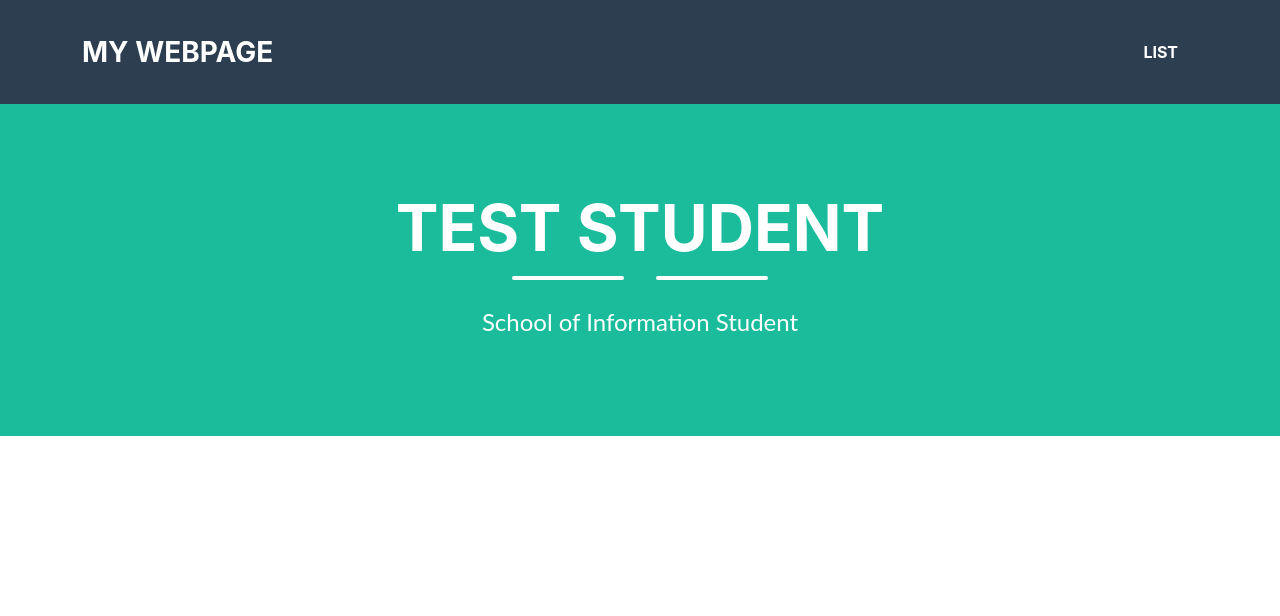
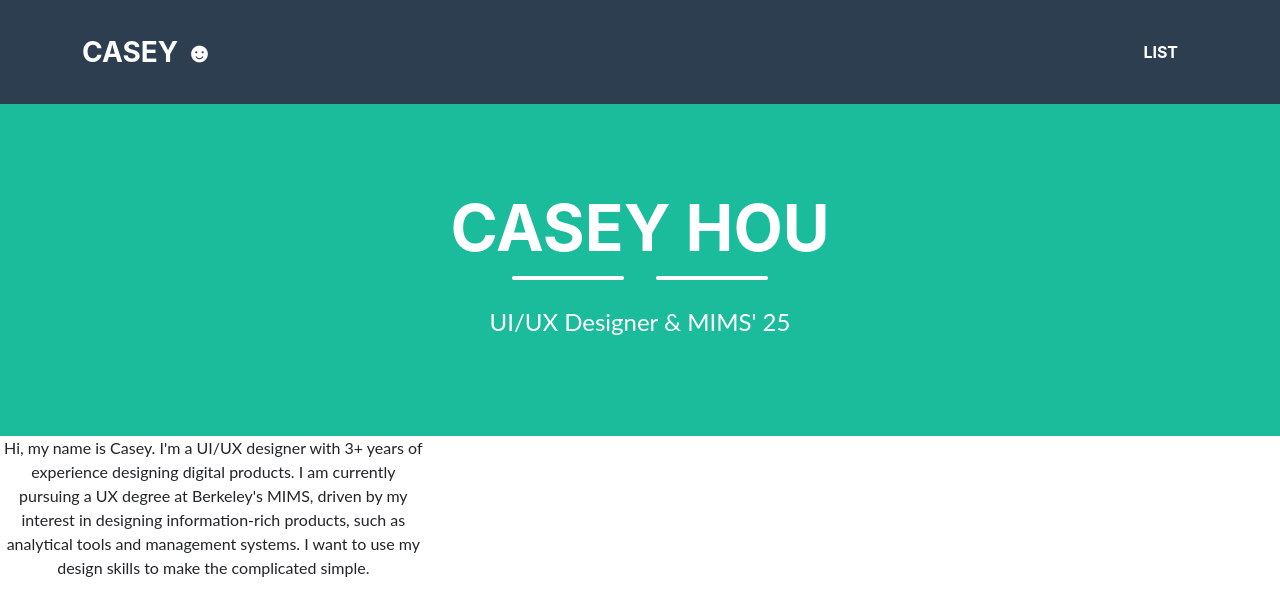
Before and after one commit to casey-hou/casey-hou.github.io, a plain HTML site: page WebsiteAssignmentFiles/index.html in a window 1280 px wide. Drawn offline with Linux system fonts and the light colour scheme.

Commit message:
change HTML Data

```diff
--- a/WebsiteAssignmentFiles/index.html
+++ b/WebsiteAssignmentFiles/index.html
@@ -3,7 +3,7 @@
     <header>
         <link rel="stylesheet" href="style.css">
         <link rel="stylesheet" href="table_style.css">
-        <title>My Webpage Title</title>
+        <title>Casey Hou</title>
     </header>
     <body>
         <!---Navigation--->
@@ -11,7 +11,7 @@
         <nav class="navbar navbar-expand-lg bg-secondary text-uppercase fixed-top" id="mainNav">
             <div class="container">
                 <!--This code defines the "My Webpage" link in the top left corner of the navigation pane-->
-                <a class="navbar-brand" href="./index.html">My Webpage</a>
+                <a class="navbar-brand" href="./index.html">Casey ☻</a>
                 <!--This code defines the "List" link in the top right corner of the navigation pane-->
                 <ul class="navbar-nav ms-auto">
                     <li class="nav-item mx-0 mx-lg-1"><a class="nav-link py-3 px-0 px-lg-3 rounded" href="./list.html">List</a></li>
@@ -23,20 +23,25 @@
             <div class="container d-flex align-items-center flex-column">
 
                 <!-- This code is for the student name-->
-                <h1 class="masthead-heading text-uppercase mb-0">Test Student</h1>
+                <h1 class="masthead-heading text-uppercase mb-0">Casey Hou</h1>
                 <!--This code creates the two lines separating the student name from the subtitle-->
                 <div class="divider-custom divider-light">
                     <div class="divider-custom-line"></div>
                     <div class="divider-custom-line"></div>
                 </div>
                 <!--This code creates the subheading underneath the line dividers-->
-                <p class="masthead-subheading font-weight-light mb-0">School of Information Student</p>
+                <p class="masthead-subheading font-weight-light mb-0">UI/UX Designer & MIMS' 25</p>
             </div>
         </header>
         <section class="text-center">
 
             <div class="col-md-6 col-lg-4 mb-5">
                 <!-- put your bio paragraph here; remember to use the correct html tags -->
+                <p>Hi, my name is Casey.
+                    I'm a UI/UX designer with 3+ years of experience designing digital products.
+                    I am currently pursuing a UX degree at Berkeley's MIMS,
+                    driven by my interest in designing information-rich products, such as analytical tools and management systems.
+                    I want to use my design skills to make the complicated simple. </p>
 
             </div>
         </section>
```
Also changed, not shown: 1 other file.
